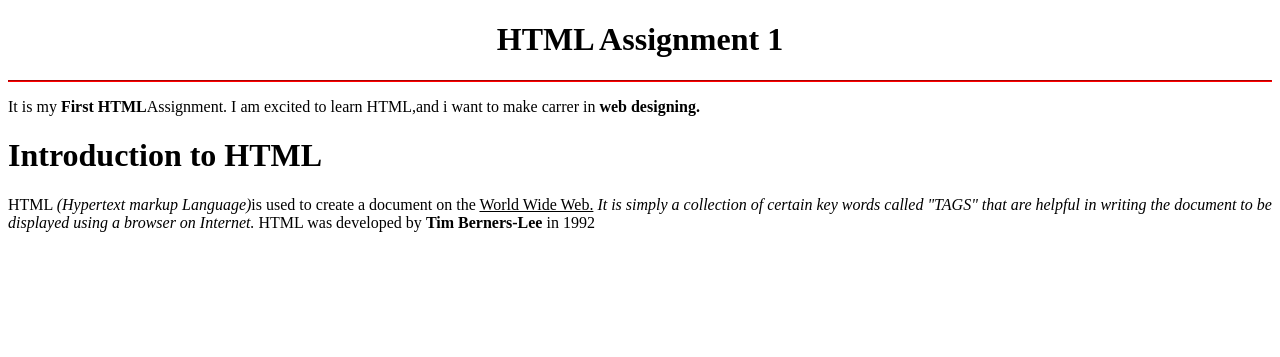
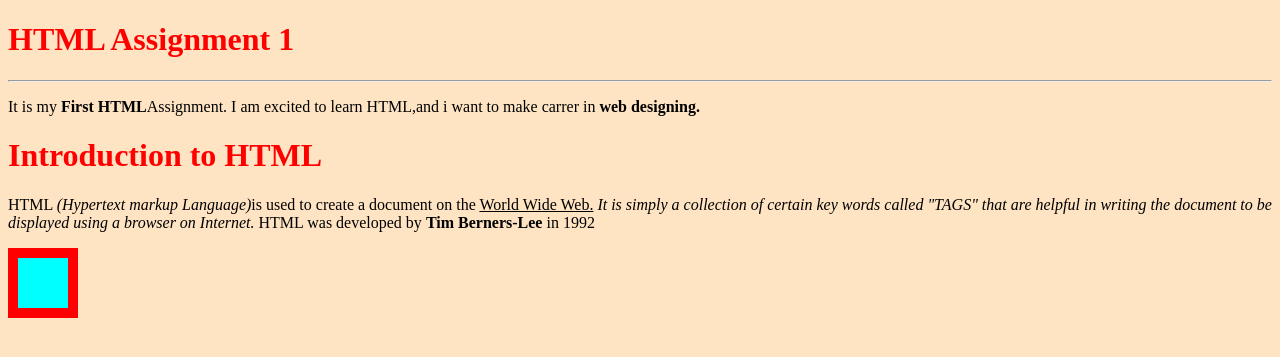
Before and after one commit to Ridhi-16/MernStack, a PHP site: page /assignment1.html in a window 1280 px wide. Shown: the top 357 px of the page. Run offline with PHP 8.4, Linux system fonts and the light colour scheme.

Commit message:
hut assignment

```diff
--- a/CSS/assignment1.html
+++ b/CSS/assignment1.html
@@ -4,7 +4,8 @@
     <meta charset="UTF-8">
     <meta name="viewport" content="width=device-width, initial-scale=1.0">
     <title>Document</title>
-    <style>
+    <link rel="stylesheet" href="style1.css">
+    <!-- <style>
         hr{
             border-color: red;
         }
@@ -12,7 +13,7 @@
             text-align: center;
             font-weight: bolder;
         }
-    </style>
+    </style> -->
 </head>
 <body>
    <h1 id="main"> HTML Assignment 1</h1>
@@ -20,6 +21,6 @@
    <p>It is my <strong>First HTML</strong>Assignment. I am excited to learn HTML,and i want to make carrer in <strong>web designing.</strong></p>
    <h1>Introduction to HTML</h1>
    <p>HTML <em>(Hypertext markup Language)</em>is used to create a document on the <u>World Wide Web.</u> <em>It is simply a collection of certain key words called "TAGS" that are helpful in writing the document to be displayed using a browser on Internet.</em> HTML was developed by <strong>Tim Berners-Lee</strong> in 1992</p>
-
+   <div class=" main c1"></div>
 </body>
 </html>
--- a/CSS/style1.css
+++ b/CSS/style1.css
@@ -19,3 +19,17 @@ fieldset{
     text-align: center;
     text-decoration:underline;
 }
+h1{
+    color:red;
+}
+.main{
+    height: 50px;
+    width: 50px;
+    background-color: aqua;
+    margin-top:10px;
+}
+.c1{
+    border-style: solid ;
+    border-color: red;
+    border-width: 10px;
+}
```
Also changed, not shown: CSS/index.html (+15 -1 lines), CSS/shape.css (+42 -4 lines).
